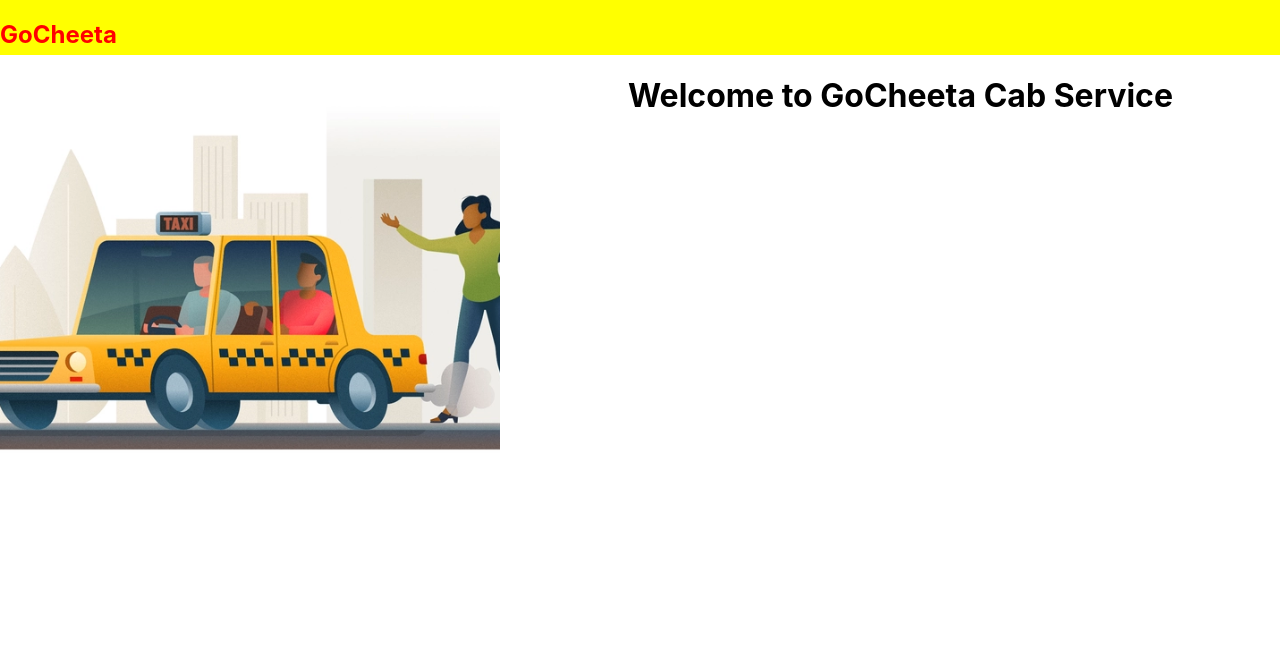
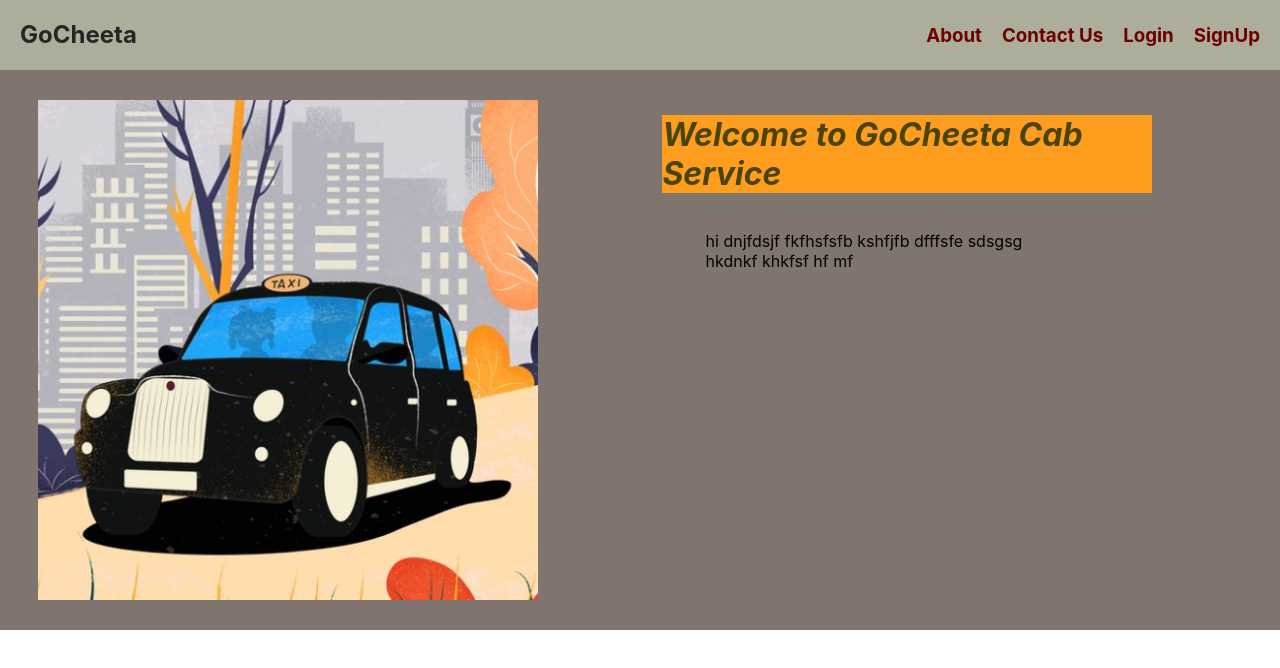
Before and after one commit to shavinduhimath200/gocheeta, a React (Create React App) app: page / in a window 1280 px wide. Shown: the top 668 px of the page. Built offline with nearby package versions, Linux system fonts and the light colour scheme.

Commit message:
Home Body Section 1

```diff
--- a/src/Components/HomeComponents/HomeBody.css
+++ b/src/Components/HomeComponents/HomeBody.css
@@ -1,8 +1,35 @@
 .HomeBody_container{
     display: flex;
+    justify-content: space-between;
+    height: 35rem;
+    align-items: center;
     flex-direction: row;
+    background-color: rgb(128, 116, 111);
 
 }
 .HomeBody_container h1 {
-    margin-left: 10%;
+    margin-left: 15%;
+    font-style: italic;
+    background-color: rgb(255, 158, 30);
+    color: rgb(73, 68, 0);
+
+
 }
+.Section1{
+    display:flex;
+    height: 32rem;
+    width: 48%;
+    justify-content: center;
+    flex-direction:row;
+    align-items: center;
+
+}
+.Section2{
+    display:flex;
+    height: 32rem;
+    width: 48%;
+    flex-direction:column;
+    align-items: center;
+    margin-right: 10%;
+
+}
--- a/src/Components/HomeComponents/HomeBody.js
+++ b/src/Components/HomeComponents/HomeBody.js
@@ -4,8 +4,14 @@ import TaxiIMG from "../../Assets/taxi_img.png"
 function HomeBody() {
   return (
     <div className='HomeBody_container'>
-        <img src={TaxiIMG} alt ="" width={500} height={500} />
-        <h1>Welcome to GoCheeta Cab Service</h1>
+    <div className='Section1'>
+    <img src={TaxiIMG} alt ="" width={500} height={500} />
+    </div>
+
+      <div className='Section2'>
+      <h1>Welcome to GoCheeta Cab Service</h1>
+      <p>hi dnjfdsjf fkfhsfsfb kshfjfb dfffsfe sdsgsg<br/>hkdnkf khkfsf hf mf</p>
+      </div>
     </div>
   )
 }
--- a/src/Components/HomeComponents/Navbar.css
+++ b/src/Components/HomeComponents/Navbar.css
@@ -1,9 +1,23 @@
 .container {
     display: flex;
-    background: yellow;
-    height: 55px;
+    flex-direction: row;
+    justify-content: space-between;
+    background: rgb(173, 173, 155);
+    height: 70px;
+}
+.containerpart2{
+    display: flex;
+    flex-direction: row;
+    align-items: center;
 }
 
 .container h2 {
-    color: red;
+    color: rgb(37, 37, 37);
+    margin-left: 20px;
+
 }
+.container h3{
+    color: rgb(109, 0, 0);
+    cursor: pointer;
+    margin-right: 20px;
+}
--- a/src/Components/HomeComponents/Navbar.js
+++ b/src/Components/HomeComponents/Navbar.js
@@ -2,9 +2,18 @@ import React from 'react'
 import "./Navbar.css"
 function Navbar() {
   return (
-    <div className='container'>
-        <h2>GoCheeta</h2>
+  <div className='container'>
+    <div>
+    <h2>GoCheeta</h2>
     </div>
+      <div className='containerpart2'>
+        <h3>About</h3>
+        <h3>Contact Us</h3>
+        <h3>Login</h3>
+        <h3>SignUp</h3>
+      </div>
+  </div>
+
   )
 }
 
```
Also changed, not shown: src/Assets/taxi_img.png.
